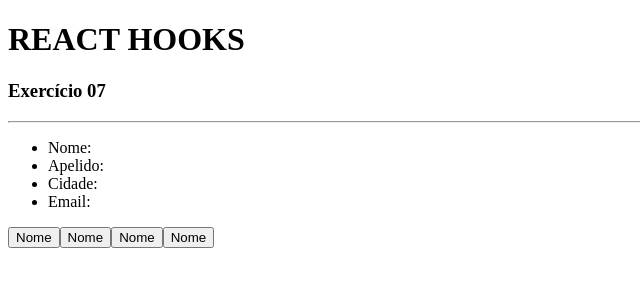
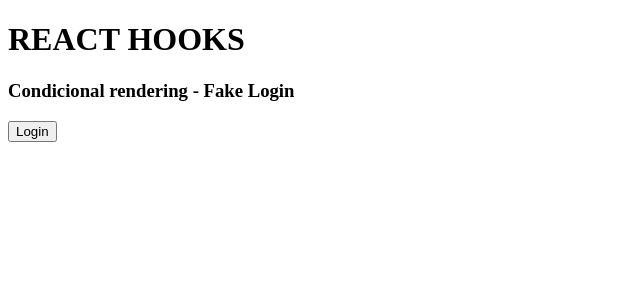
Before and after one commit to cesin10/react_next_hooks, a React (Vite) app: page / in a window 1280 px wide. Shown: the top 300 px of the page, without its empty margins (0-640 px from the left). Built offline with nearby package versions, Linux system fonts and the light colour scheme.

Commit message:
Exercício de renderização condicional com o React

```diff
--- a/src/App.jsx
+++ b/src/App.jsx
@@ -1,5 +1,5 @@
 import React from "react";
-import HookState_08 from './components/UseState_08'
+import HookState_09 from './components/UseState_09'
 
 
 export default function App() {
@@ -7,7 +7,7 @@ export default function App() {
     return(
         <>
         <h1>REACT HOOKS</h1>
-        <HookState_08 />
+        <HookState_09 />
 
 
         </>
--- a/src/components/UseState_08.jsx
+++ /dev/null
@@ -1,57 +0,0 @@
-import React, { useState } from "react";
-
-export default () => {
-    const tmp = [{
-        Nome:'',
-        apelido:'',
-        cidade:'',
-        email:''
-    }
-
-    ]
-
-    const [cliente, setCliente] = useState(tmp)
-
-    return(
-
-        <>
-        <h3>Exercício 07</h3>
-        <hr />
-
-       <ul>
-        <li>Nome:{cliente.Nome}</li>
-        <li>Apelido: {cliente.apelido} </li>
-        <li>Cidade: {cliente.cidade }</li>
-        <li>Email: {cliente.email} </li>
-       </ul>
-        <button onClick={()=>{
-            const c = {...cliente}
-            c.Nome='César'
-            setCliente(c)
-        }}>Nome</button>
-
-        <button onClick={()=>{
-            const c = {...cliente}
-            c.apelido='José'
-            setCliente(c)
-        }}>Nome</button>
-
-        <button onClick={()=>{
-            const c = {...cliente}
-            c.cidade='São José do Rio Preto'
-            setCliente(c)
-        }}>Nome</button>
-
-        <button onClick={()=>{
-            const c = {...cliente}
-            c.email='cjfreitas@cesar.empro.com.br'
-            setCliente(c)
-        }}>Nome</button>
-
-
-
-
-
-        </>
-    )
-}
--- /dev/null
+++ b/src/components/UseState_09.jsx
@@ -0,0 +1,21 @@
+import React, {useState} from "react";
+
+
+export default () => {
+
+    const [login, setLogin] = useState(false)
+    const [btnText, setbtnText] = useState('Login')
+
+    return(
+        <>
+        <h3>Condicional rendering - Fake Login</h3>
+        <button onClick={() => {
+            setLogin(!login);
+            setbtnText(login ? 'Logar!':'Logout!')
+
+        }}>{btnText}</button>
+
+        {login && <p>Usuário logado!</p> }
+        </>
+    )
+}
```
